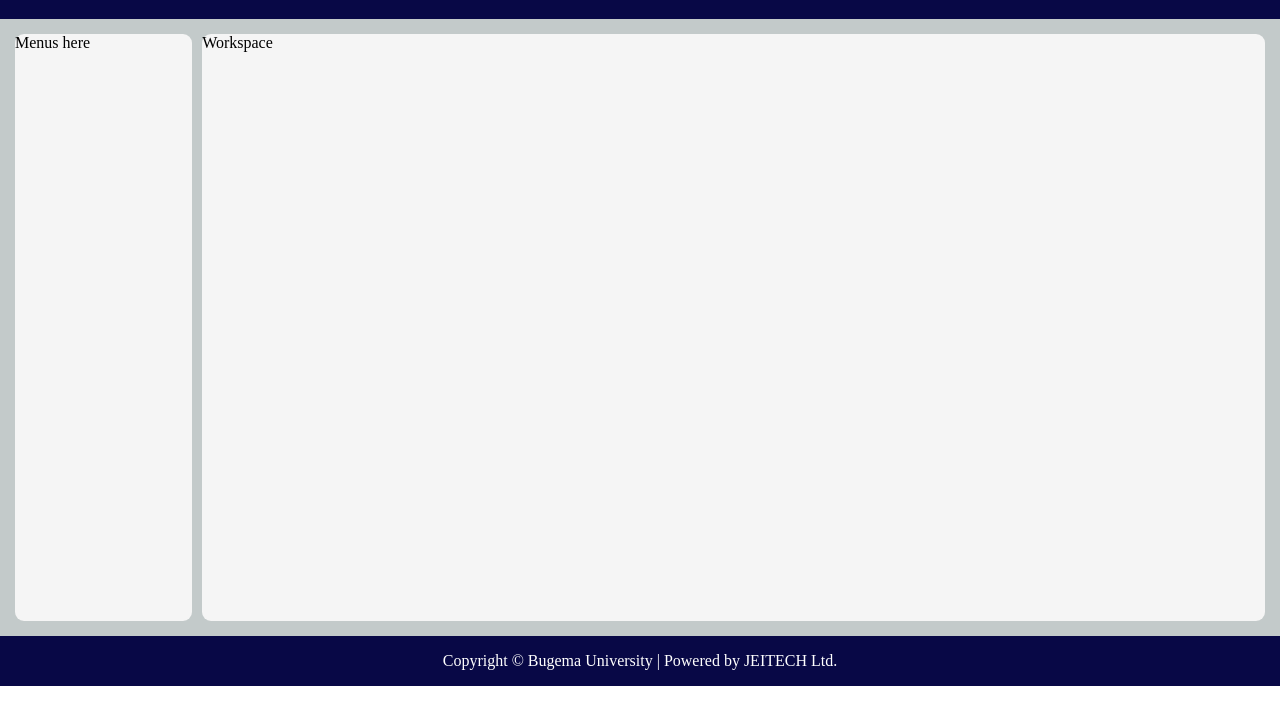
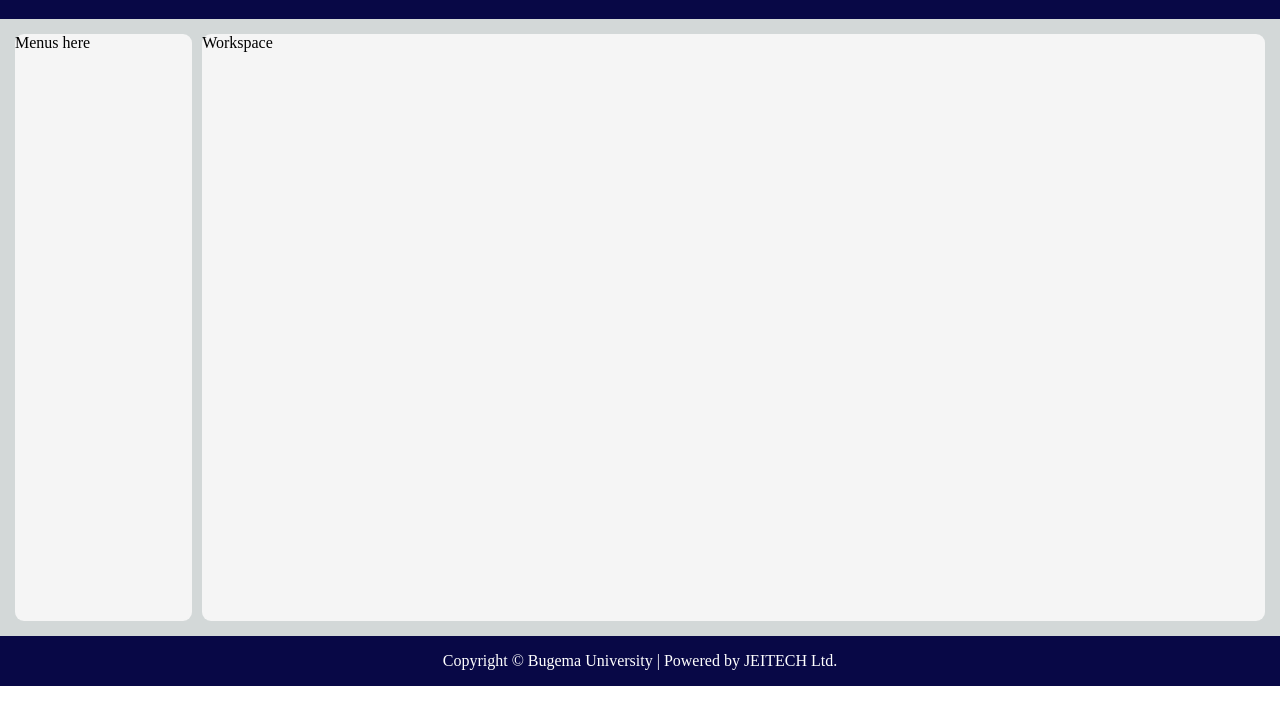
Before and after one commit to Jeiff-Mukuye/Employee-Record-System, a plain HTML site: page index.html in a window 1280 px wide. Shown: the part 61-786 px from the top of the page. Drawn offline with Linux system fonts and the light colour scheme.

Commit message:
unfinished commit

```diff
--- a/style.css
+++ b/style.css
@@ -26,7 +26,7 @@ body {
     display: flex;
     height: 74.6vh;
     padding: 10px;
-    background-color: rgb(195, 202, 202);
+    background-color: rgb(211, 216, 216);
     margin: 0;
 
 }
```
